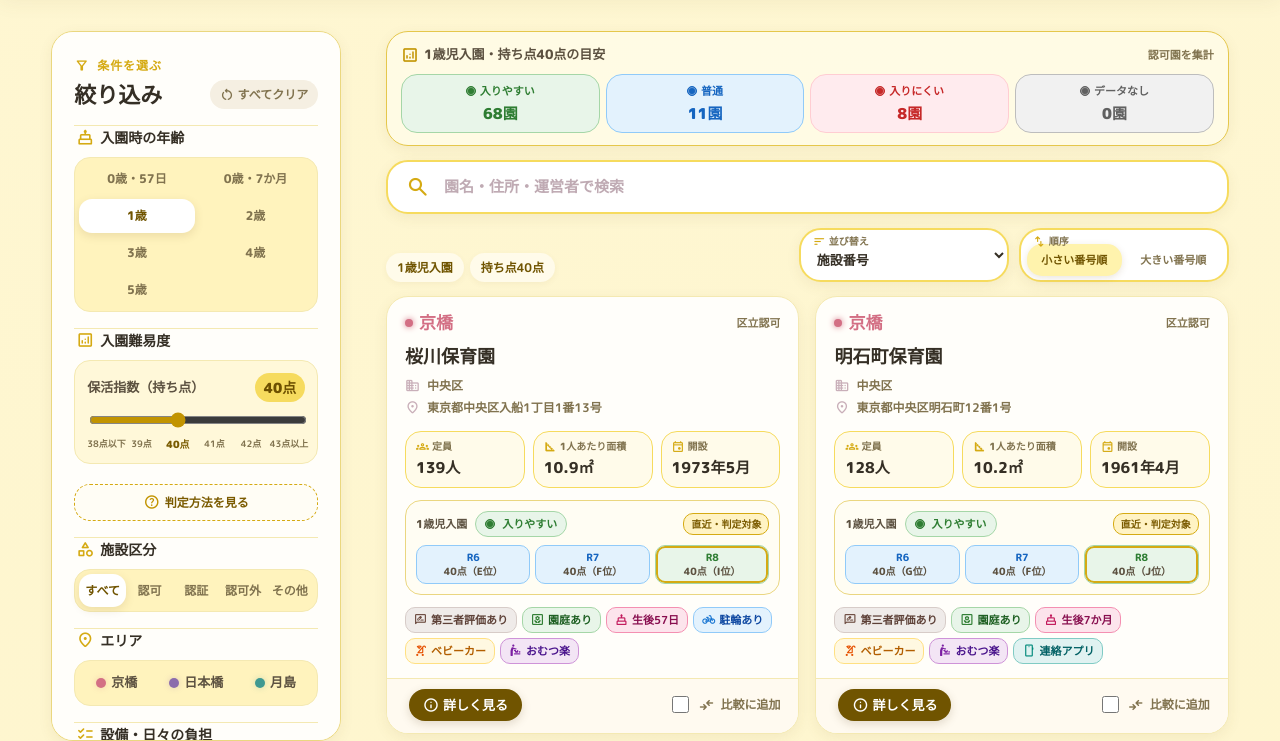
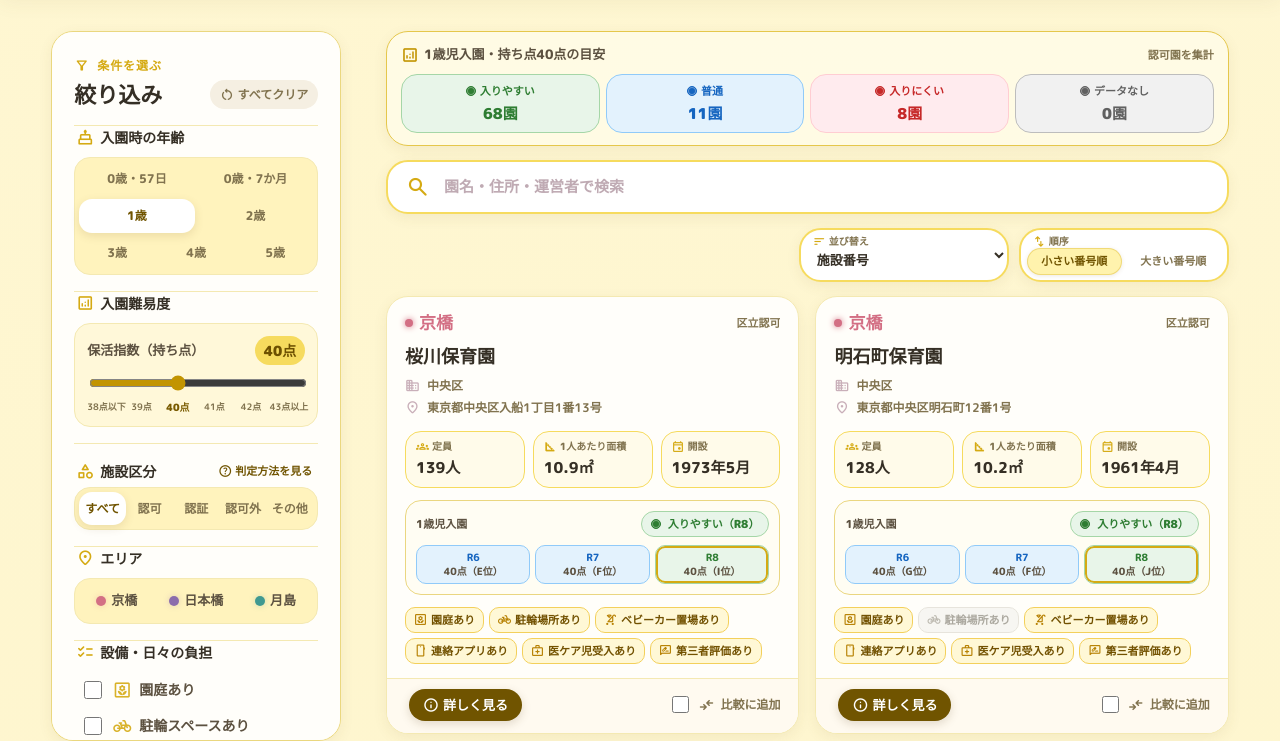
Before and after one commit to yukihoz/pittari-hoikuen, a plain HTML site: page dist/index.html in a window 1280 px wide. Shown: the part 75-816 px from the top of the page. Drawn offline with nearby package versions, Linux system fonts and the light colour scheme.

Commit message:
Refine facility tags, difficulty label (R8), age buttons and UI layouts

```diff
--- a/dist/app.js
+++ b/dist/app.js
@@ -116,14 +116,11 @@
     }).join("");
     return `<div class="admission-status-box${detailed ? " admission-status-detail" : ""}">
       <div class="difficulty-header">
-        <div class="difficulty-header-main">
-          <span class="age-label">${safe(admissionAgeLabels[state.age])}</span>
-          <span class="difficulty-badge ${difficulty.badgeClass}"><span class="difficulty-dot" aria-hidden="true"></span>${safe(difficulty.label)}</span>
-        </div>
-        <span class="latest-target-badge">直近・判定対象</span>
+        <span class="age-label">${safe(admissionAgeLabels[state.age])}</span>
+        <span class="difficulty-badge ${difficulty.badgeClass}"><span class="difficulty-dot" aria-hidden="true"></span>${safe(difficulty.label)}（R8）</span>
       </div>
       <div class="history-track" aria-label="過去の利用調整実績">${history}</div>
-      ${detailed ? `<p class="difficulty-score-note">持ち点${state.userScore}点で判定しています。直近の利用調整実績をもとにした目安であり、入園を保証するものではありません。</p>` : ""}
+      ${detailed ? `<p class="difficulty-score-note">持ち点${state.userScore}点で判定しています。直近（令和8年度）の利用調整実績をもとにした目安であり、入園を保証するものではありません。</p>` : ""}
     </div>`;
   }
 
@@ -246,19 +243,16 @@
   }
 
   function featureTags(item) {
-    const tags = [];
-    const evaluation = evaluationFor(item);
-    if (evaluation) tags.push(["第三者評価あり", "rate_review", "tag-evaluation"]);
-    if (yes(item.gardenLabel) || (item.gardenArea ?? 0) > 0) tags.push(["園庭あり", "yard", "tag-garden"]);
-    if ((item.capacity?.["57d"] ?? 0) > 0) tags.push(["生後57日", "cake", "tag-age0"]);
-    else if ((item.capacity?.["7m"] ?? 0) > 0) tags.push(["生後7か月", "cake", "tag-age0"]);
-    if (yes(item.bicycle)) tags.push(["駐輪あり", "pedal_bike", "tag-bicycle"]);
-    if (yes(item.stroller)) tags.push(["ベビーカー", "stroller", "tag-stroller"]);
-    if (/園|サブスク/.test(item.diaperPrep ?? "") && !/保護者\s*$/.test(item.diaperPrep ?? "")) tags.push(["おむつ楽", "baby_changing_station", "tag-diaper"]);
-    if (yes(item.contactApp)) tags.push(["連絡アプリ", "smartphone", "tag-contactApp"]);
-    if (yes(item.medicalCare)) tags.push(["医療的ケア", "medical_services", "tag-medical"]);
-    return tags.slice(0, 6).map(([label, icon, kind]) =>
-      `<span class="feature-tag ${kind}"><span class="material-symbols-rounded tag-icon">${icon}</span>${safe(label)}</span>`
+    const list = [
+      { label: "園庭あり", icon: "yard", available: yes(item.gardenLabel) || (item.gardenArea ?? 0) > 0 },
+      { label: "駐輪場所あり", icon: "pedal_bike", available: yes(item.bicycle) },
+      { label: "ベビーカー置場あり", icon: "stroller", available: yes(item.stroller) },
+      { label: "連絡アプリあり", icon: "smartphone", available: yes(item.contactApp) },
+      { label: "医ケア児受入あり", icon: "medical_services", available: yes(item.medicalCare) },
+      { label: "第三者評価あり", icon: "rate_review", available: Boolean(evaluationFor(item)) },
+    ];
+    return list.map(({ label, icon, available }) =>
+      `<span class="feature-tag ${available ? "tag-available" : "tag-unavailable"}"><span class="material-symbols-rounded tag-icon">${icon}</span>${safe(label)}</span>`
     ).join("");
   }
 
@@ -309,10 +303,16 @@
     const categoryLabels = { licensed: "認可", certified: "認証", unlicensed: "認可外（無償化対象）", other: "その他" };
     if (state.category !== "all") labels.push(categoryLabels[state.category]);
     state.areas.forEach((area) => labels.push(area));
-    labels.push(`${ageLabels[state.age]}入園`);
-    labels.push(`持ち点${state.userScore}点`);
     if (state.difficultyLevel) labels.push({ easy: "入りやすいのみ", normal: "普通のみ", hard: "入りにくいのみ", "no-data": "データなしのみ" }[state.difficultyLevel]);
-    const featureLabels = { garden: "園庭あり", bicycle: "駐輪あり", stroller: "ベビーカー置場", diaper: "おむつ準備負担少", contactApp: "連絡アプリ", medical: "医療的ケア児受入", evaluation: "第三者評価あり" };
+    const featureLabels = {
+      garden: "園庭あり",
+      bicycle: "駐輪場所あり",
+      stroller: "ベビーカー置場あり",
+      diaper: "おむつサブスク選択可能",
+      contactApp: "連絡アプリあり",
+      medical: "医ケア児受入あり",
+      evaluation: "第三者評価あり"
+    };
     state.features.forEach((feature) => labels.push(featureLabels[feature]));
     els.active.innerHTML = labels.map((label) => `<span class="filter-chip">${safe(label)}</span>`).join("");
   }
--- a/dist/index.html
+++ b/dist/index.html
@@ -66,14 +66,15 @@
             <input type="range" min="38" max="43" step="1" value="40" data-score-input aria-label="保活指数（持ち点）" />
             <span class="score-scale" aria-hidden="true"><span>38点以下</span><span>39点</span><span class="standard-score">40点</span><span>41点</span><span>42点</span><span>43点以上</span></span>
           </label>
-          <button type="button" class="difficulty-help-button" data-open-difficulty>
-            <span class="material-symbols-rounded">help_outline</span>
-            <span>判定方法を見る</span>
-          </button>
         </fieldset>
 
         <fieldset class="primary-filter">
-          <legend><span class="material-symbols-rounded legend-icon">category</span>施設区分</legend>
+          <div class="legend-row">
+            <legend><span class="material-symbols-rounded legend-icon">category</span>施設区分</legend>
+            <button type="button" class="legend-action-button" data-open-difficulty>
+              <span class="material-symbols-rounded">help_outline</span>判定方法を見る
+            </button>
+          </div>
           <div class="segmented category-segmented" role="group" aria-label="施設区分">
             <button class="is-active" type="button" data-category="all">すべて</button>
             <button type="button" data-category="licensed">認可</button>
@@ -106,7 +107,7 @@
           <label class="check-row"><input type="checkbox" name="feature" value="garden" /><span class="material-symbols-rounded item-icon">yard</span>園庭あり</label>
           <label class="check-row"><input type="checkbox" name="feature" value="bicycle" /><span class="material-symbols-rounded item-icon">pedal_bike</span>駐輪スペースあり</label>
           <label class="check-row"><input type="checkbox" name="feature" value="stroller" /><span class="material-symbols-rounded item-icon">stroller</span>ベビーカー置場あり</label>
-          <label class="check-row"><input type="checkbox" name="feature" value="diaper" /><span class="material-symbols-rounded item-icon">baby_changing_station</span>園/サブスク</label>
+          <label class="check-row"><input type="checkbox" name="feature" value="diaper" /><span class="material-symbols-rounded item-icon">baby_changing_station</span>おむつサブスク選択可能</label>
           <label class="check-row"><input type="checkbox" name="feature" value="contactApp" /><span class="material-symbols-rounded item-icon">smartphone</span>連絡アプリあり</label>
           <label class="check-row"><input type="checkbox" name="feature" value="medical" /><span class="material-symbols-rounded item-icon">medical_services</span>医療的ケア児受入あり</label>
         </fieldset>
@@ -140,13 +141,14 @@
               <input type="range" min="38" max="43" step="1" value="40" data-score-input aria-label="保活指数（持ち点）" />
               <span class="score-scale" aria-hidden="true"><span>38点以下</span><span>39点</span><span class="standard-score">40点</span><span>41点</span><span>42点</span><span>43点以上</span></span>
             </label>
-            <button type="button" class="difficulty-help-button" data-open-difficulty>
-              <span class="material-symbols-rounded">help_outline</span>
-              <span>判定方法を見る</span>
-            </button>
           </fieldset>
           <fieldset class="top-filter-group">
-            <legend><span class="material-symbols-rounded legend-icon">category</span>施設区分</legend>
+            <div class="legend-row">
+              <legend><span class="material-symbols-rounded legend-icon">category</span>施設区分</legend>
+              <button type="button" class="legend-action-button" data-open-difficulty>
+                <span class="material-symbols-rounded">help_outline</span>判定方法を見る
+              </button>
+            </div>
             <div class="segmented category-segmented mobile-category" role="group" aria-label="施設区分">
               <button class="is-active" type="button" data-category="all">すべて</button>
               <button type="button" data-category="licensed">認可</button>
@@ -184,13 +186,14 @@
           </label>
         </div>
 
-        <div class="quick-filters" aria-label="よく使う条件">
-          <button type="button" data-quick="57d"><span class="material-symbols-rounded">cake</span>生後57日から</button>
-          <button type="button" data-quick="7m"><span class="material-symbols-rounded">cake</span>生後7か月から</button>
+        <div class="quick-filters" aria-label="設備・日々の負担">
           <button type="button" data-quick="garden"><span class="material-symbols-rounded">yard</span>園庭あり</button>
-          <button type="button" data-quick="diaper"><span class="material-symbols-rounded">baby_changing_station</span>おむつ準備が楽</button>
-          <button type="button" data-quick="contactApp"><span class="material-symbols-rounded">smartphone</span>連絡アプリ</button>
-          <button type="button" data-quick="evaluation"><span class="material-symbols-rounded">rate_review</span>第三者評価あり</button>
+          <button type="button" data-quick="bicycle"><span class="material-symbols-rounded">pedal_bike</span>駐輪スペースあり</button>
+          <button type="button" data-quick="stroller"><span class="material-symbols-rounded">stroller</span>ベビーカー置場あり</button>
+          <button type="button" data-quick="diaper"><span class="material-symbols-rounded">baby_changing_station</span>おむつサブスク選択可能</button>
+          <button type="button" data-quick="contactApp"><span class="material-symbols-rounded">smartphone</span>連絡アプリあり</button>
+          <button type="button" data-quick="medical"><span class="material-symbols-rounded">medical_services</span>医療的ケア児受入あり</button>
+          <button type="button" data-quick="evaluation"><span class="material-symbols-rounded">rate_review</span>福ナビ第三者評価あり</button>
         </div>
 
         <button class="mobile-filter-button" type="button" data-filter-open aria-controls="filter-panel" aria-expanded="false">
--- a/dist/styles.css
+++ b/dist/styles.css
@@ -334,6 +334,39 @@ legend {
   font-size: 18px;
 }
 
+.legend-row {
+  display: flex;
+  align-items: center;
+  justify-content: space-between;
+  gap: 8px;
+  margin-bottom: 4px;
+}
+#filter-panel .legend-row legend,
+.legend-row legend {
+  margin-bottom: 0 !important;
+}
+.legend-action-button {
+  display: inline-flex;
+  align-items: center;
+  gap: 3px;
+  background: transparent;
+  border: 0;
+  padding: 2px 6px;
+  border-radius: var(--radius-sm);
+  color: var(--pink-deep);
+  font-size: 11px;
+  font-weight: 700;
+  cursor: pointer;
+  white-space: nowrap;
+  transition: background 0.15s ease;
+}
+.legend-action-button:hover {
+  background: rgba(224, 76, 122, 0.08);
+}
+.legend-action-button .material-symbols-rounded {
+  font-size: 14px;
+}
+
 /* Segmented Buttons */
 .segmented {
   display: grid;
@@ -366,13 +399,24 @@ legend {
   font-size: 12px;
 }
 .age-segmented {
-  grid-template-columns: repeat(2, minmax(0, 1fr));
+  grid-template-columns: repeat(6, 1fr);
   gap: 3px;
 }
 .age-segmented button {
   min-height: 34px;
-  padding-inline: 4px;
+  padding-inline: 3px;
   font-size: 12px;
+}
+.age-segmented button[data-age="57d"],
+.age-segmented button[data-age="7m"],
+.age-segmented button[data-age="age1"],
+.age-segmented button[data-age="age2"] {
+  grid-column: span 3;
+}
+.age-segmented button[data-age="age3"],
+.age-segmented button[data-age="age4"],
+.age-segmented button[data-age="age5"] {
+  grid-column: span 2;
 }
 
 /* Admission difficulty controls */
@@ -843,7 +887,7 @@ select:focus {
   justify-content: center;
   gap: 4px;
   height: 54px;
-  padding: 14px 6px 4px;
+  padding: 18px 6px 5px;
   border: 2px solid var(--pink-soft);
   border-radius: var(--radius-lg);
   background: #ffffff;
@@ -852,14 +896,14 @@ select:focus {
 .sort-direction-toggle button {
   flex: 1;
   min-width: 0;
-  height: 32px;
+  height: 27px;
   display: inline-flex;
   align-items: center;
   justify-content: center;
   overflow: hidden;
-  border: 0;
+  border: 1px solid transparent;
   border-radius: calc(var(--radius-lg) - 7px);
-  padding: 2px 6px;
+  padding: 0 4px;
   color: var(--muted);
   background: transparent;
   font-size: 11px;
@@ -877,10 +921,11 @@ select:focus {
 .sort-direction-toggle button.is-active {
   color: var(--pink-deep);
   background: var(--pink-badge);
-  box-shadow: 0 2px 7px rgba(118, 86, 34, 0.15);
+  border-color: rgba(213, 170, 19, 0.35);
+  box-shadow: 0 1px 4px rgba(118, 86, 34, 0.12);
 }
 .sort-direction-toggle button:focus-visible {
-  outline: 3px solid rgba(213, 170, 19, 0.28);
+  outline: 2px solid rgba(213, 170, 19, 0.4);
   outline-offset: 1px;
 }
 
@@ -1207,29 +1252,47 @@ select:focus {
 .feature-tag .tag-icon {
   font-size: 13px;
 }
-.feature-tag.tag-garden { color: #1b5e20; background: #e8f5e9; border-color: #a5d6a7; }
-.feature-tag.tag-garden .tag-icon { color: #2e7d32; }
-
-.feature-tag.tag-age0 { color: #880e4f; background: #fce4ec; border-color: #f48fb1; }
-.feature-tag.tag-age0 .tag-icon { color: #c2185b; }
-
-.feature-tag.tag-bicycle { color: #0d47a1; background: #e3f2fd; border-color: #90caf9; }
-.feature-tag.tag-bicycle .tag-icon { color: #1976d2; }
-
-.feature-tag.tag-stroller { color: #b25e00; background: #fff8e1; border-color: #ffe082; }
-.feature-tag.tag-stroller .tag-icon { color: #e65100; }
-
-.feature-tag.tag-diaper { color: #4a148c; background: #f3e5f5; border-color: #ce93d8; }
-.feature-tag.tag-diaper .tag-icon { color: #7b1fa2; }
-
-.feature-tag.tag-contactApp { color: #006064; background: #e0f2f1; border-color: #80cbc4; }
-.feature-tag.tag-contactApp .tag-icon { color: #00897b; }
-
-.feature-tag.tag-evaluation { color: #5d4037; background: #efebe9; border-color: #d7ccc8; }
-.feature-tag.tag-evaluation .tag-icon { color: #6d4c41; }
-
-.feature-tag.tag-medical { color: #004d40; background: #e0f2f1; border-color: #80cbc4; }
-.feature-tag.tag-medical .tag-icon { color: #00796b; }
+.feature-tag.tag-available {
+  color: #725100;
+  background: #fff8d6;
+  border-color: #f3d05b;
+}
+.feature-tag.tag-available .tag-icon {
+  color: #b78103;
+}
+.feature-tag.tag-unavailable {
+  color: #8c887d;
+  background: #f5f4f0;
+  border-color: #dedbd1;
+  opacity: 0.72;
+}
+.feature-tag.tag-unavailable .tag-icon {
+  color: #a39f94;
+}
+
+/* Fallback for legacy classnames */
+.feature-tag.tag-garden,
+.feature-tag.tag-age0,
+.feature-tag.tag-bicycle,
+.feature-tag.tag-stroller,
+.feature-tag.tag-diaper,
+.feature-tag.tag-contactApp,
+.feature-tag.tag-evaluation,
+.feature-tag.tag-medical {
+  color: #725100;
+  background: #fff8d6;
+  border-color: #f3d05b;
+}
+.feature-tag.tag-garden .tag-icon,
+.feature-tag.tag-age0 .tag-icon,
+.feature-tag.tag-bicycle .tag-icon,
+.feature-tag.tag-stroller .tag-icon,
+.feature-tag.tag-diaper .tag-icon,
+.feature-tag.tag-contactApp .tag-icon,
+.feature-tag.tag-evaluation .tag-icon,
+.feature-tag.tag-medical .tag-icon {
+  color: #b78103;
+}
 /* Card Actions */
 .card-actions {
   display: flex;
@@ -1962,7 +2025,7 @@ footer button:hover {
     background: rgba(255, 253, 248, 0.8);
     box-shadow: var(--shadow-sm);
   }
-  .age-segmented { grid-template-columns: repeat(3, minmax(0, 1fr)); }
+  .age-segmented { grid-template-columns: repeat(6, 1fr); }
   .quick-filters { display: flex; }
   .top-filter-group {
     margin: 0;
@@ -2095,8 +2158,16 @@ footer button:hover {
   .results-toolbar .sort-controls { display: grid; grid-template-columns: minmax(0, 1fr) minmax(0, 0.8fr); width: 100%; margin-left: 0; }
   .results-toolbar .sort-box,
   .results-toolbar .sort-direction-box { width: 100%; min-width: 0; }
-  .results-toolbar .sort-box select,
-  .results-toolbar .sort-direction-toggle { height: 48px; }
+  .results-toolbar .sort-box select { height: 48px; }
+  .results-toolbar .sort-direction-toggle {
+    height: 48px;
+    padding: 16px 5px 4px;
+  }
+  .results-toolbar .sort-direction-toggle button {
+    height: 24px;
+    font-size: 10px;
+    padding: 0 2px;
+  }
   .results-grid { grid-template-columns: 1fr; }
   .nursery-card:hover { transform: none; }
   .evaluation-heading { display: block; }
```
Also changed, not shown: 1 other file.
